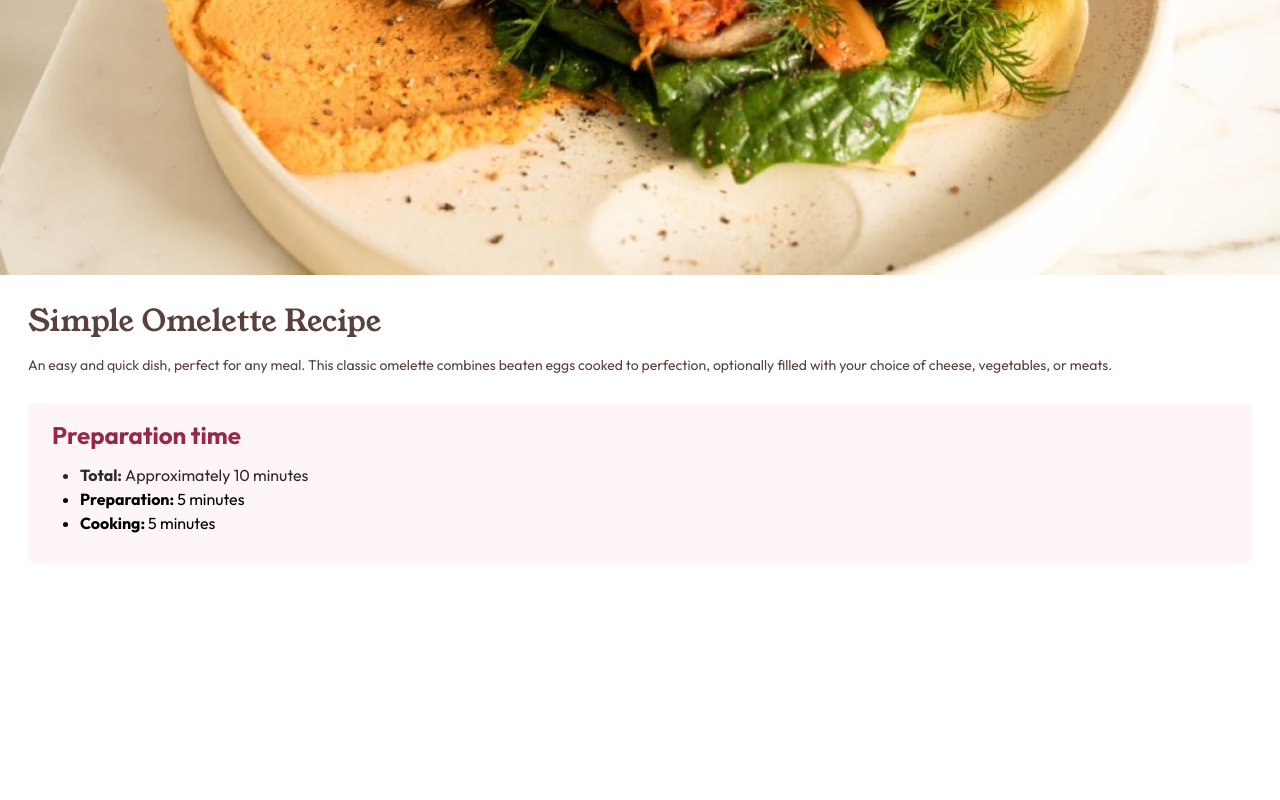
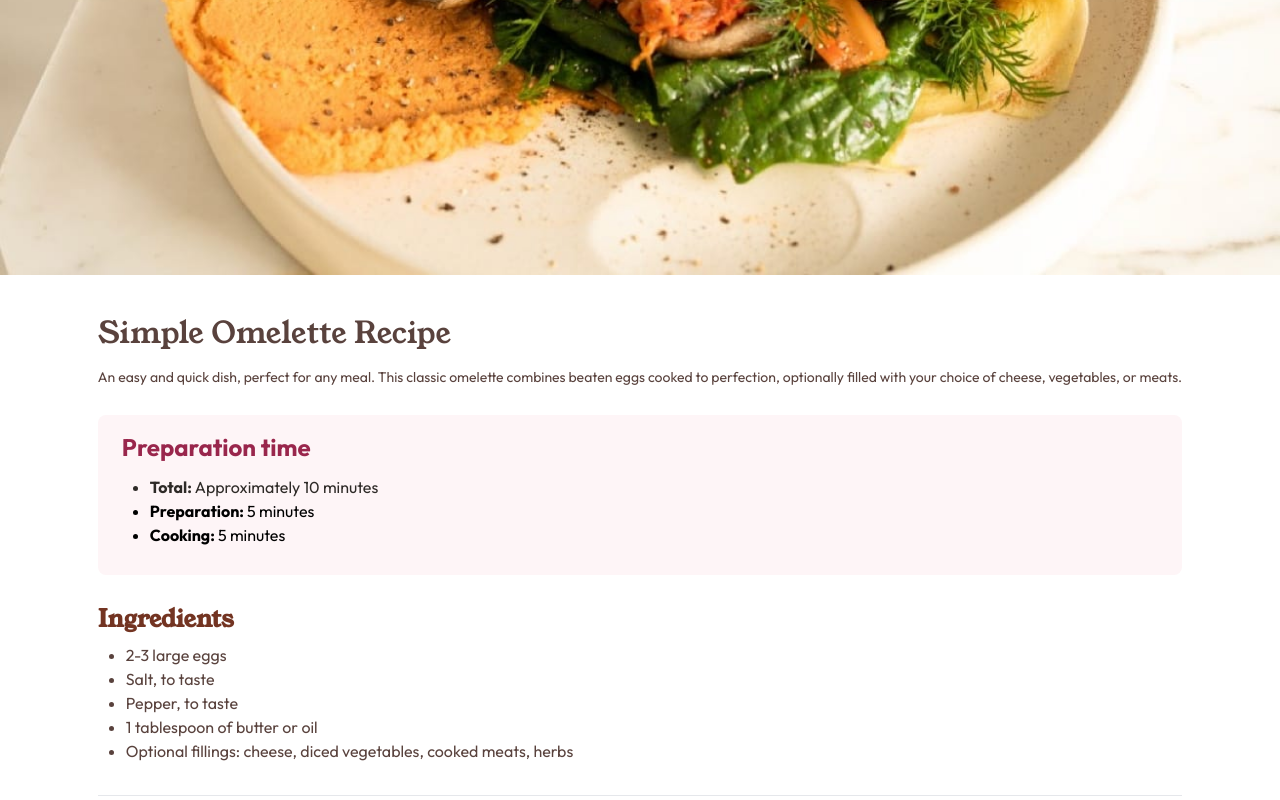
Before and after one commit to manishsindur/Recipe_page, a website: page index.html in a window 1280 px wide. Shown: the part 310-1110 px from the top of the page. Before the commit the page ends 901 px from the top, so only its background shows below. Drawn offline with nearby package versions, Linux system fonts and the light colour scheme; files that its build step writes are made by us from their sources.

Commit message:
First section completed index.html

```diff
--- a/index.html
+++ b/index.html
@@ -21,8 +21,8 @@
 				alt="header_img"
 			/>
 		</header>
-		<main class="m-7">
-			<section>
+		<main class="flex justify-center items-center m-7">
+			<section class="h-screen mt-3">
 				<div>
 					<h1 class="font-Young_Serif text-3xl mb-4 text-WengeBrown">
 						Simple Omelette Recipe
@@ -49,6 +49,25 @@
 						</li>
 					</ul>
 				</div>
+				<div class="mt-7">
+					<h2 class="text-Nutmeg font-bold text-2xl font-Young_Serif mb-2">
+						Ingredients
+					</h2>
+					<ul class="ml-7">
+						<li class="list-disc text-WengeBrown text-base">2-3 large eggs</li>
+						<li class="list-disc text-WengeBrown text-base">Salt, to taste</li>
+						<li class="list-disc text-WengeBrown text-base">
+							Pepper, to taste
+						</li>
+						<li class="list-disc text-WengeBrown text-base">
+							1 tablespoon of butter or oil
+						</li>
+						<li class="list-disc text-WengeBrown text-base">
+							Optional fillings: cheese, diced vegetables, cooked meats, herbs
+						</li>
+					</ul>
+				</div>
+				<hr class="mt-8" />
 			</section>
 		</main>
 	</body>
```
